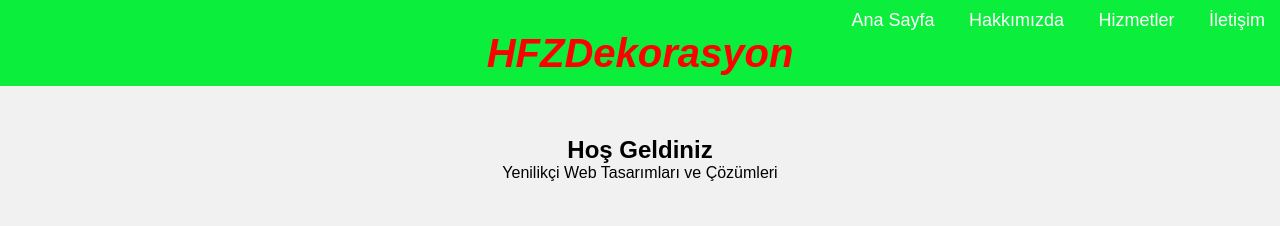
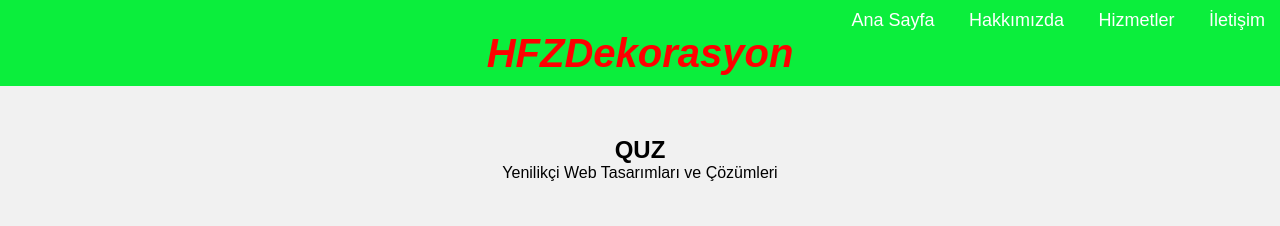
Before and after one commit to hfzdekorasyon/hfzdekorasyon.github.io, a plain HTML site: page index.html in a window 1280 px wide. Shown: the top 226 px of the page. Drawn offline with Linux system fonts and the light colour scheme.

Commit message:
Add files via upload

```diff
--- a/index.html
+++ b/index.html
@@ -24,7 +24,7 @@
 
     <main>
         <section class="hero">
-            <h1>Hoş Geldiniz</h1>
+            <h1>QUZ</h1>
             <p>Yenilikçi Web Tasarımları ve Çözümleri</p>
         </section>
 
```
